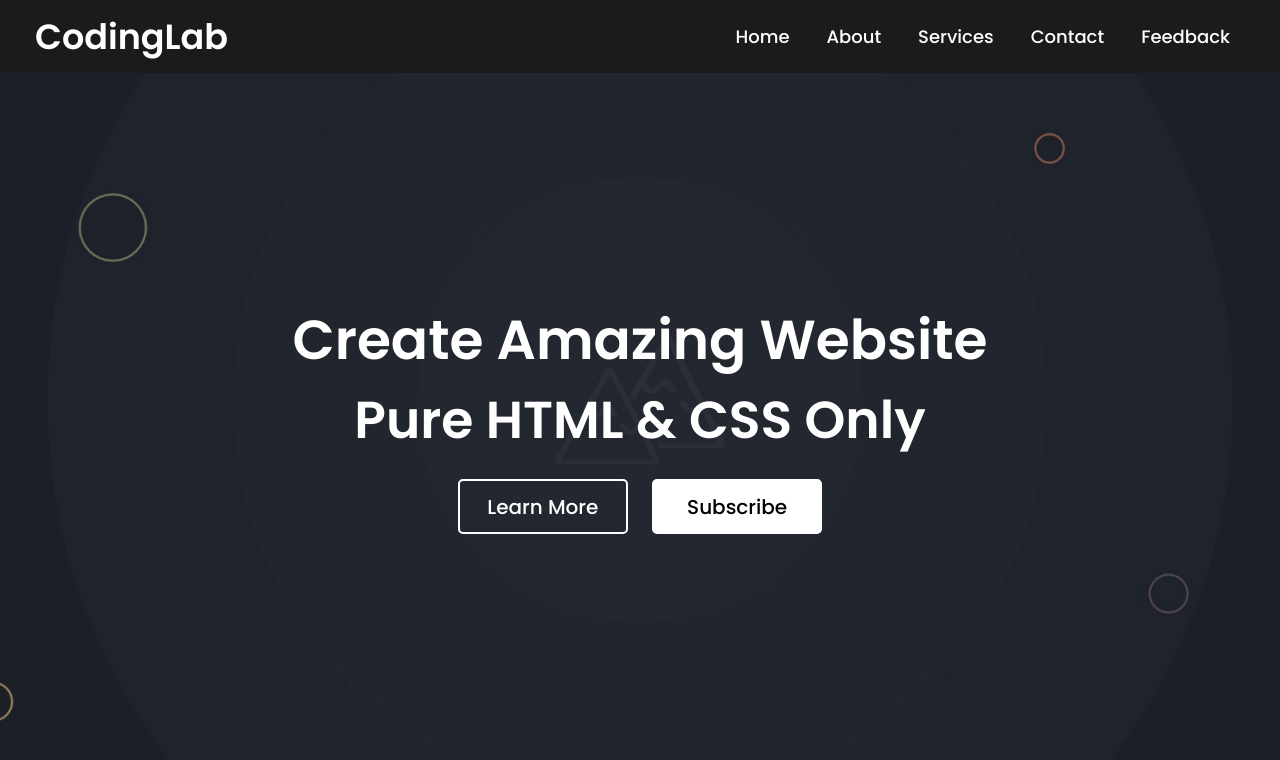
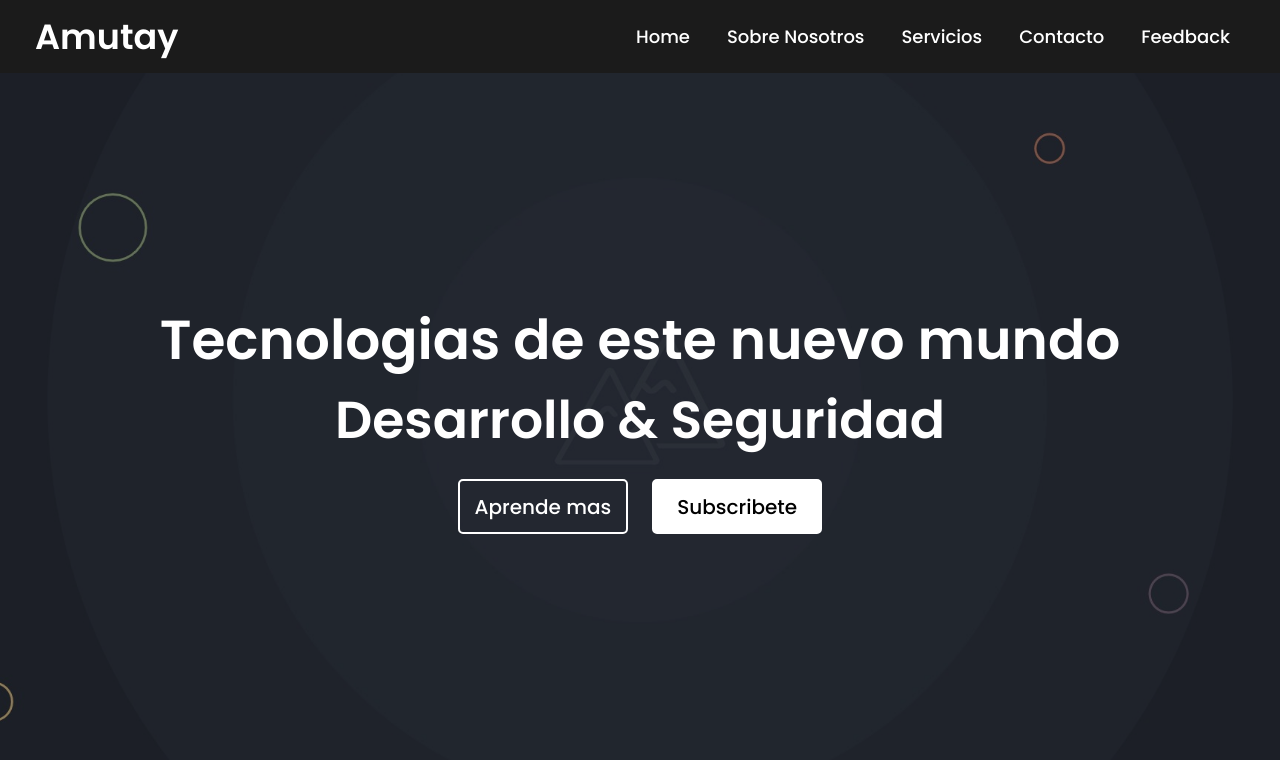
Before and after one commit to dantabarez/dockernginxsimple, a plain HTML site: page index.html in a window 1280 px wide. Drawn offline with Linux system fonts and the light colour scheme.

Commit message:
cambios de imgen y html a espanol

```diff
--- a/index.html
+++ b/index.html
@@ -1,35 +1,34 @@
 <!DOCTYPE html>
-<!-- Created By CodingNepal - www.codingnepalweb.com -->
+
 <html lang="en" dir="ltr">
   <head>
     <meta charset="UTF-8">
     <meta name="viewport" content="width=device-width, initial-scale=1.0">
-    <!------<title> Website Layout | CodingLab</title>------>
+    <title> Amutay | CodingLab</title>
     <link rel="stylesheet" href="style.css">
-    <link rel="stylesheet" href="https://cdnjs.cloudflare.com/ajax/libs/font-awesome/5.15.2/css/all.min.css"/>
    </head>
 <body>
   <nav>
     <div class="menu">
       <div class="logo">
-        <a href="#">CodingLab</a>
+        <a href="#">Amutay</a>
       </div>
       <ul>
         <li><a href="#">Home</a></li>
-        <li><a href="#">About</a></li>
-        <li><a href="#">Services</a></li>
-        <li><a href="#">Contact</a></li>
+        <li><a href="#">Sobre Nosotros</a></li>
+        <li><a href="#">Servicios</a></li>
+        <li><a href="#">Contacto</a></li>
         <li><a href="#">Feedback</a></li>
       </ul>
     </div>
   </nav>
   <div class="img"></div>
   <div class="center">
-    <div class="title">Create Amazing Website</div>
-    <div class="sub_title">Pure HTML & CSS Only</div>
+    <div class="title">Tecnologias de este nuevo mundo</div>
+    <div class="sub_title">Desarrollo & Seguridad</div>
     <div class="btns">
-      <button>Learn More</button>
-      <button>Subscribe</button>
+      <button>Aprende mas</button>
+      <button>Subscribete</button>
     </div>
   </div>
 </body>
```
Also changed, not shown: 1 other file.
